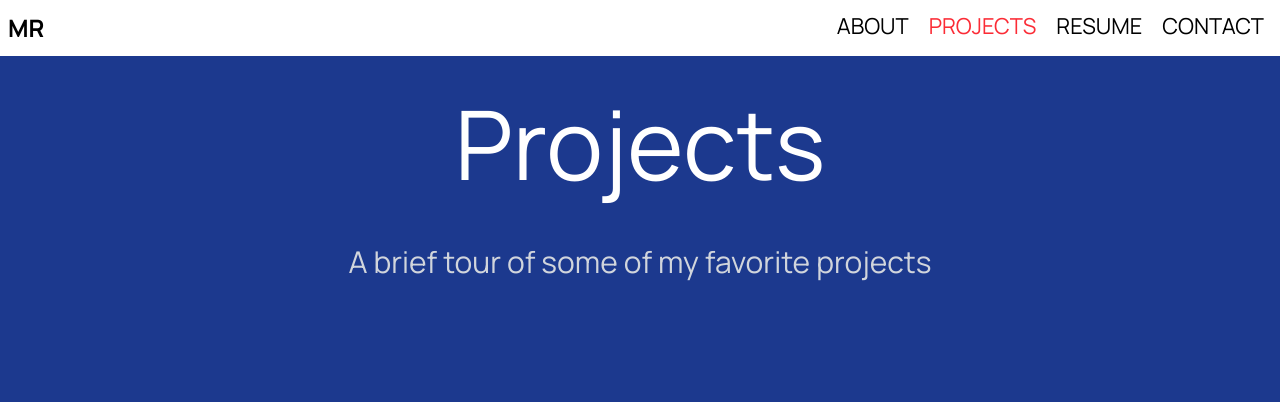
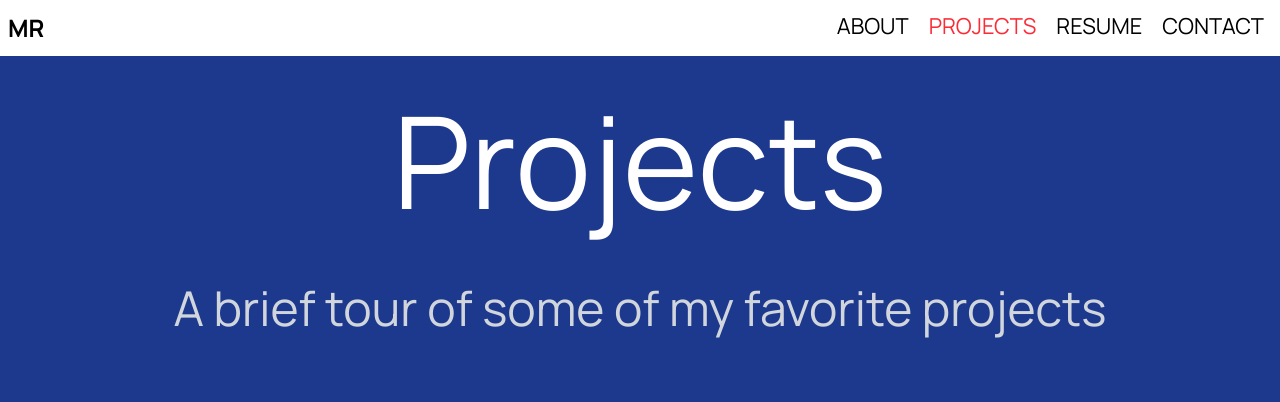
Before and after one commit to matthewrichards234/Personal_Website, a React (Vite) app: page /projects in a window 1280 px wide. Shown: the top 402 px of the page. Built offline with nearby package versions, Linux system fonts and the light colour scheme.

Commit message:
fix spacing problem on first and last cards.

```diff
--- a/src/components/Projects.tsx
+++ b/src/components/Projects.tsx
@@ -14,13 +14,20 @@ const Projects = () => {
     >
       <h1
         className="text-8xl
+                    sm:text-9xl
                       text-center
                       p-10
                       "
       >
         Projects
       </h1>
-      <h2 className="text-3xl text-center text-gray-300 p-3">
+      <h2
+        className="text-3xl
+                    sm:text-5xl/16
+                    text-center
+                    text-gray-300
+                    p-3"
+      >
         A brief tour of some of my favorite projects
       </h2>
       <div
@@ -28,6 +35,7 @@ const Projects = () => {
                     flex-col
                     flex-wrap
                     my-40
+                    sm:space-y-100
                     items-center
                     animate-scrollAppear
                     [animation-timeline:view()]
@@ -57,6 +65,7 @@ const Projects = () => {
                       flex-col
                       flex-wrap
                       my-40
+                      sm:my-100
                       items-center
                       animate-scrollAppear
                       [animation-timeline:view()]
@@ -78,6 +87,7 @@ const Projects = () => {
                       flex-col
                       flex-wrap
                       my-40
+                      sm:my-100
                       items-center
                       animate-scrollAppear
                       [animation-timeline:view()]
@@ -99,6 +109,7 @@ const Projects = () => {
                     flex-col
                     flex-wrap
                     my-40
+                    sm:space-y-100
                     items-center
                     animate-scrollAppear
                     [animation-timeline:view()]
```
